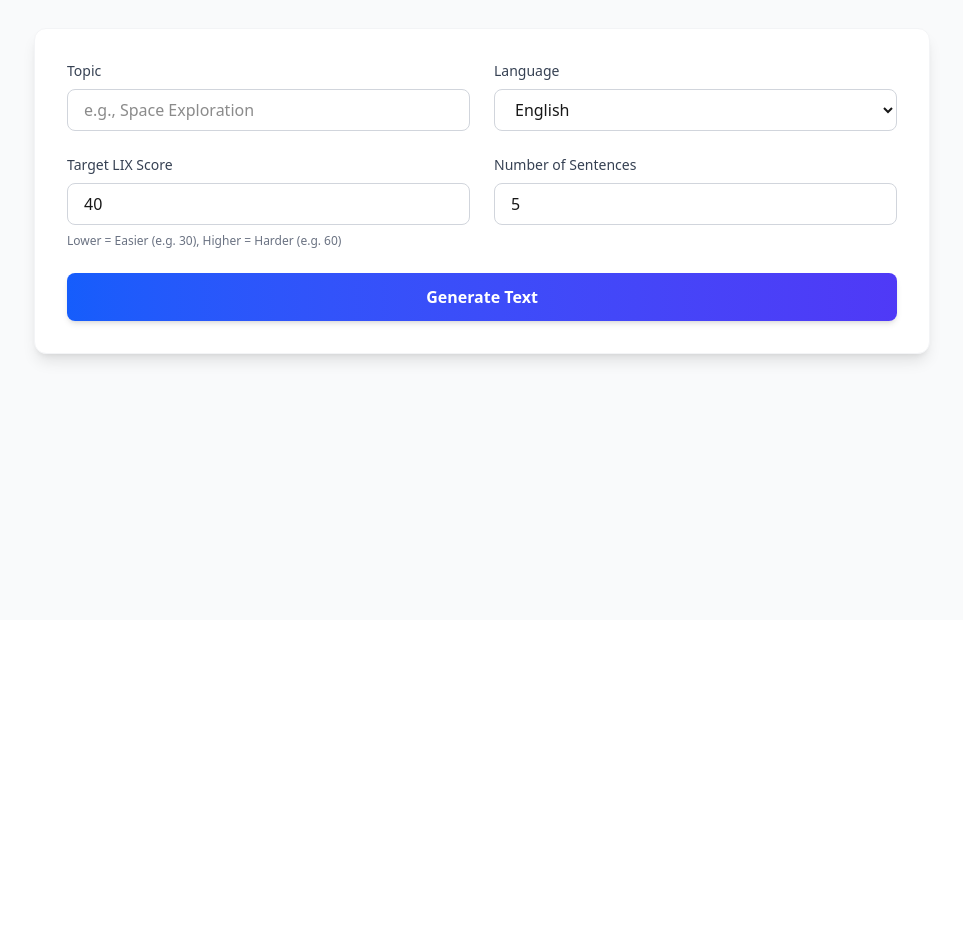
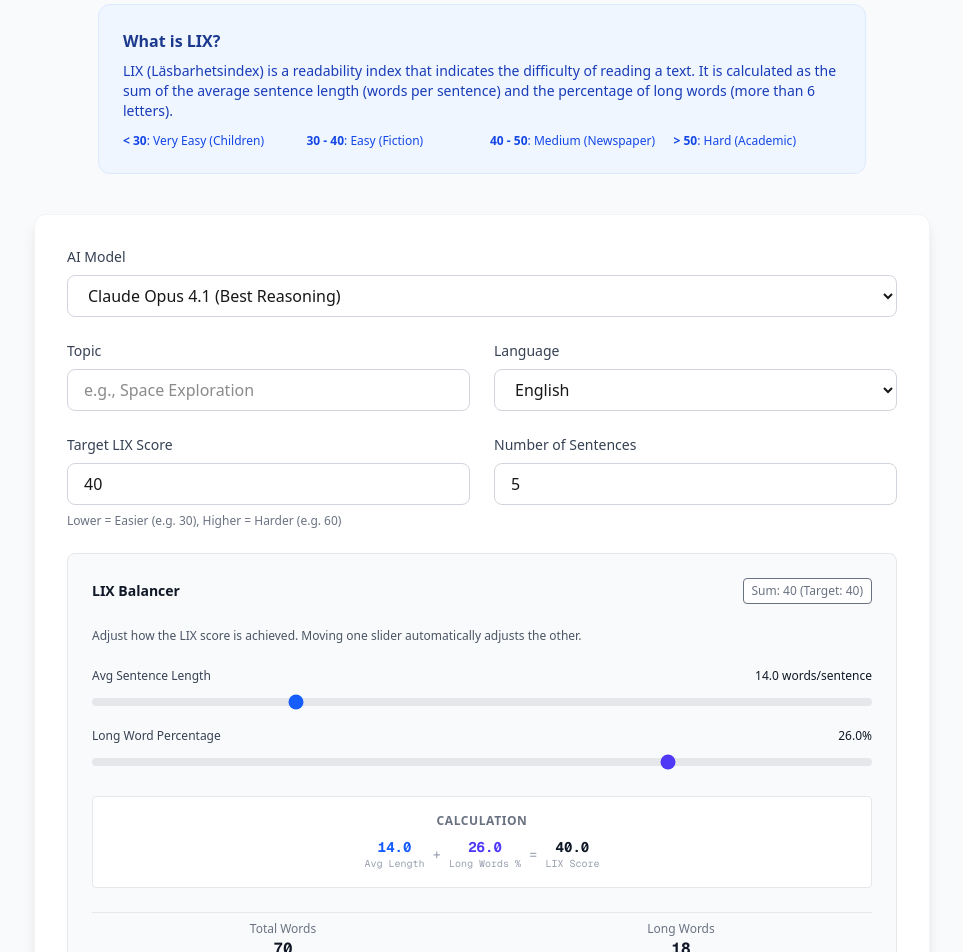
Before and after one commit to rotwurstesser/lix-tool, a Next.js app: page / in a window 1280 px wide. Shown: the part 180-1132 px from the top of the page, without its empty margins (158-1121 px from the left). Before the commit the page ends 800 px from the top, so only its background shows below. Built offline with nearby package versions, Linux system fonts and the light colour scheme.

Commit message:
feat: implement LIX balancer UI, AI model selection, and precise target word prompting for LIX generation

```diff
--- a/app/api/generate/route.ts
+++ b/app/api/generate/route.ts
@@ -7,25 +7,47 @@ const anthropic = new Anthropic({
 
 export async function POST(request: Request) {
   try {
-    const { topic, lix, sentences, language } = await request.json();
+    const { topic, lix, sentences, language, model, targetWords, targetLongWords } = await request.json();
 
-    if (!topic || !lix || !sentences || !language) {
+    if (!topic || !lix || !sentences || !language || targetWords === undefined || targetLongWords === undefined) {
       return NextResponse.json(
         { error: 'Missing required parameters' },
         { status: 400 }
       );
     }
 
-    const prompt = `Generate a text about "${topic}" in ${language}.
-The text must have exactly ${sentences} sentences.
-The text must have a LIX readability score of approximately ${lix}.
-LIX formula: (words / sentences) + (long_words * 100 / words).
-Long words are words with more than 6 letters.
-Do not include any introductory or concluding remarks, just the generated text.`;
+    const prompt = `You are an expert educational content creator for children.
+Your task is to write a text about "${topic}" in ${language} that mathematically conforms to a specific LIX readability score.
+
+TARGET METRICS:
+- Sentence Count: EXACTLY ${sentences}
+- Total Word Count: APPROXIMATELY ${targetWords}
+- Long Word Count (> 6 letters): EXACTLY ${targetLongWords}
+
+INSTRUCTIONS:
+1. Plan your text in a <thinking> block.
+2. List the specific words you will use that are longer than 6 letters. Ensure the count is EXACTLY ${targetLongWords}.
+3. Write the final text in a <text> block.
+4. Verify the sentence count is EXACTLY ${sentences}.
+
+WARNING: The "Long Word Count" is the most critical metric. You must count carefully.
+Definition: A "long word" is any word with strictly more than 6 characters (7 or more). Punctuation does not count as characters.
+
+Example format:
+<thinking>
+Plan: ...
+Long words to use (Target: 5): 1. example, 2. because, ...
+</thinking>
+<text>
+Your generated text here.
+</text>`;
+
+    const selectedModel = model || 'claude-opus-4-1-20250805';
 
     const message = await anthropic.messages.create({
-      model: 'claude-3-5-sonnet-latest',
-      max_tokens: 1024,
+      model: selectedModel,
+      max_tokens: 2000,
+      temperature: 0.3,
       messages: [
         {
           role: 'user',
@@ -36,7 +58,11 @@ Do not include any introductory or concluding remarks, just the generated text.`
 
     // Extract text content from the response
     const contentBlock = message.content[0];
-    const text = contentBlock.type === 'text' ? contentBlock.text : '';
+    const rawText = contentBlock.type === 'text' ? contentBlock.text : '';
+
+    // Parse out the content between <text> tags
+    const textMatch = rawText.match(/<text>([\s\S]*?)<\/text>/);
+    const text = textMatch ? textMatch[1].trim() : rawText.replace(/<thinking>[\s\S]*?<\/thinking>/, '').trim();
 
     return NextResponse.json({ text });
   } catch (error: any) {
--- a/app/page.tsx
+++ b/app/page.tsx
@@ -9,6 +9,9 @@ interface GenerationParams {
   lix: number;
   sentences: number;
   language: string;
+  model: string;
+  targetWords: number;
+  targetLongWords: number;
 }
 
 export default function Home() {
@@ -63,6 +66,19 @@ export default function Home() {
             Generate texts with specific readability scores for educational or testing purposes.
             Powered by Claude AI.
           </p>
+          <div className="bg-blue-50 p-6 rounded-xl border border-blue-100 text-left max-w-3xl mx-auto">
+            <h3 className="font-semibold text-blue-900 mb-2">What is LIX?</h3>
+            <p className="text-sm text-blue-800 mb-3">
+              LIX (Läsbarhetsindex) is a readability index that indicates the difficulty of reading a text.
+              It is calculated as the sum of the average sentence length (words per sentence) and the percentage of long words (more than 6 letters).
+            </p>
+            <div className="grid grid-cols-2 md:grid-cols-4 gap-4 text-xs text-blue-700">
+              <div><span className="font-bold">&lt; 30</span>: Very Easy (Children)</div>
+              <div><span className="font-bold">30 - 40</span>: Easy (Fiction)</div>
+              <div><span className="font-bold">40 - 50</span>: Medium (Newspaper)</div>
+              <div><span className="font-bold">&gt; 50</span>: Hard (Academic)</div>
+            </div>
+          </div>
         </div>
 
         <GeneratorForm onSubmit={handleGenerate} isLoading={isLoading} />
--- a/components/GeneratorForm.tsx
+++ b/components/GeneratorForm.tsx
@@ -1,6 +1,6 @@
 'use client';
 
-import { useState } from 'react';
+import { useState, useEffect } from 'react';
 
 interface GeneratorFormProps {
   onSubmit: (data: {
@@ -8,6 +8,9 @@ interface GeneratorFormProps {
     lix: number;
     sentences: number;
     language: string;
+    model: string;
+    targetWords: number;
+    targetLongWords: number;
   }) => void;
   isLoading: boolean;
 }
@@ -17,14 +20,77 @@ export default function GeneratorForm({ onSubmit, isLoading }: GeneratorFormProp
   const [lix, setLix] = useState(40);
   const [sentences, setSentences] = useState(5);
   const [language, setLanguage] = useState('English');
+  const [model, setModel] = useState('claude-opus-4-1-20250805');
+
+  // LIX Balancer State
+  const [avgSentenceLength, setAvgSentenceLength] = useState(15);
+  const [longWordPct, setLongWordPct] = useState(25);
+
+  // Sync sliders when LIX changes
+  useEffect(() => {
+    // Default distribution: roughly 30-40% sentence length, rest long words
+    // But LIX = AvgLength + LongPct
+    // Let's try to keep AvgLength reasonable (10-25)
+    let newAvgLength = 15;
+    if (lix < 30) newAvgLength = 10;
+    else if (lix < 40) newAvgLength = 12;
+    else if (lix < 50) newAvgLength = 14;
+    else if (lix < 60) newAvgLength = 17;
+    else newAvgLength = 20;
+
+    // Clamp to ensure LongPct is positive
+    if (newAvgLength > lix) newAvgLength = lix;
+
+    setAvgSentenceLength(newAvgLength);
+    setLongWordPct(lix - newAvgLength);
+  }, [lix]);
+
+  // Handle slider changes
+  const handleLengthChange = (newLength: number) => {
+    setAvgSentenceLength(newLength);
+    setLongWordPct(lix - newLength);
+  };
+
+  const handlePctChange = (newPct: number) => {
+    setLongWordPct(newPct);
+    setAvgSentenceLength(lix - newPct);
+  };
+
+  // Calculate derived metrics for display
+  const targetWords = Math.round(sentences * avgSentenceLength);
+  const targetLongWords = Math.round((targetWords * longWordPct) / 100);
 
   const handleSubmit = (e: React.FormEvent) => {
     e.preventDefault();
-    onSubmit({ topic, lix, sentences, language });
+    onSubmit({
+      topic,
+      lix,
+      sentences,
+      language,
+      model,
+      targetWords,
+      targetLongWords
+    });
   };
 
   return (
     <form onSubmit={handleSubmit} className="space-y-6 bg-white p-8 rounded-xl shadow-lg border border-gray-100">
+      <div className="space-y-2">
+        <label htmlFor="model" className="block text-sm font-medium text-gray-700">
+          AI Model
+        </label>
+        <select
+          id="model"
+          value={model}
+          onChange={(e) => setModel(e.target.value)}
+          className="w-full px-4 py-2 border border-gray-300 rounded-lg focus:ring-2 focus:ring-blue-500 focus:border-blue-500 transition-colors bg-white"
+        >
+          <option value="claude-opus-4-1-20250805">Claude Opus 4.1 (Best Reasoning)</option>
+          <option value="claude-sonnet-4-5-20250929">Claude Sonnet 4.5 (Balanced)</option>
+          <option value="claude-haiku-4-5-20251001">Claude Haiku 4.5 (Fastest)</option>
+        </select>
+      </div>
+
       <div className="grid grid-cols-1 md:grid-cols-2 gap-6">
         <div className="space-y-2">
           <label htmlFor="topic" className="block text-sm font-medium text-gray-700">
@@ -67,7 +133,7 @@ export default function GeneratorForm({ onSubmit, isLoading }: GeneratorFormProp
             id="lix"
             value={lix}
             onChange={(e) => setLix(Number(e.target.value))}
-            min="1"
+            min="10"
             max="100"
             required
             className="w-full px-4 py-2 border border-gray-300 rounded-lg focus:ring-2 focus:ring-blue-500 focus:border-blue-500 transition-colors"
@@ -94,12 +160,91 @@ export default function GeneratorForm({ onSubmit, isLoading }: GeneratorFormProp
         </div>
       </div>
 
+      {/* LIX Balancer UI */}
+      <div className="bg-gray-50 p-6 rounded-lg border border-gray-200 space-y-6">
+        <div className="flex justify-between items-center">
+          <h3 className="text-sm font-semibold text-gray-900">LIX Balancer</h3>
+          <span className="text-xs text-gray-500 bg-white px-2 py-1 rounded border">
+            Sum: {(avgSentenceLength + longWordPct).toFixed(0)} (Target: {lix})
+          </span>
+        </div>
+
+        <p className="text-xs text-gray-600">
+          Adjust how the LIX score is achieved. Moving one slider automatically adjusts the other.
+        </p>
+
+        <div className="space-y-4">
+          <div className="space-y-1">
+            <div className="flex justify-between text-xs">
+              <label className="font-medium text-gray-700">Avg Sentence Length</label>
+              <span className="text-gray-900">{avgSentenceLength.toFixed(1)} words/sentence</span>
+            </div>
+            <input
+              type="range"
+              min="5"
+              max={Math.min(lix, 40)}
+              step="0.5"
+              value={avgSentenceLength}
+              onChange={(e) => handleLengthChange(Number(e.target.value))}
+              className="w-full h-2 bg-gray-200 rounded-lg appearance-none cursor-pointer accent-blue-600"
+            />
+          </div>
+
+          <div className="space-y-1">
+            <div className="flex justify-between text-xs">
+              <label className="font-medium text-gray-700">Long Word Percentage</label>
+              <span className="text-gray-900">{longWordPct.toFixed(1)}%</span>
+            </div>
+            <input
+              type="range"
+              min="0"
+              max={Math.max(0, lix - 5)}
+              step="0.5"
+              value={longWordPct}
+              onChange={(e) => handlePctChange(Number(e.target.value))}
+              className="w-full h-2 bg-gray-200 rounded-lg appearance-none cursor-pointer accent-indigo-600"
+            />
+          </div>
+        </div>
+
+        <div className="bg-white p-4 rounded border border-gray-200 text-center space-y-2">
+          <p className="text-xs font-semibold text-gray-500 uppercase tracking-wider">Calculation</p>
+          <div className="flex items-center justify-center gap-2 text-sm font-mono">
+            <div className="flex flex-col items-center">
+              <span className="text-blue-600 font-bold">{avgSentenceLength.toFixed(1)}</span>
+              <span className="text-[10px] text-gray-400">Avg Length</span>
+            </div>
+            <span className="text-gray-400">+</span>
+            <div className="flex flex-col items-center">
+              <span className="text-indigo-600 font-bold">{longWordPct.toFixed(1)}</span>
+              <span className="text-[10px] text-gray-400">Long Words %</span>
+            </div>
+            <span className="text-gray-400">=</span>
+            <div className="flex flex-col items-center">
+              <span className="text-gray-900 font-bold">{(avgSentenceLength + longWordPct).toFixed(1)}</span>
+              <span className="text-[10px] text-gray-400">LIX Score</span>
+            </div>
+          </div>
+        </div>
+
+        <div className="grid grid-cols-2 gap-4 pt-2 border-t border-gray-200">
+          <div className="text-center">
+            <div className="text-xs text-gray-500">Total Words</div>
+            <div className="font-mono font-bold text-gray-900">{targetWords}</div>
+          </div>
+          <div className="text-center">
+            <div className="text-xs text-gray-500">Long Words</div>
+            <div className="font-mono font-bold text-gray-900">{targetLongWords}</div>
+          </div>
+        </div>
+      </div>
+
       <button
         type="submit"
         disabled={isLoading}
         className={`w-full py-3 px-6 text-white font-semibold rounded-lg shadow-md transition-all transform hover:scale-[1.02] active:scale-[0.98] ${isLoading
-            ? 'bg-gray-400 cursor-not-allowed'
-            : 'bg-gradient-to-r from-blue-600 to-indigo-600 hover:from-blue-700 hover:to-indigo-700'
+          ? 'bg-gray-400 cursor-not-allowed'
+          : 'bg-gradient-to-r from-blue-600 to-indigo-600 hover:from-blue-700 hover:to-indigo-700'
           }`}
       >
         {isLoading ? (
```
